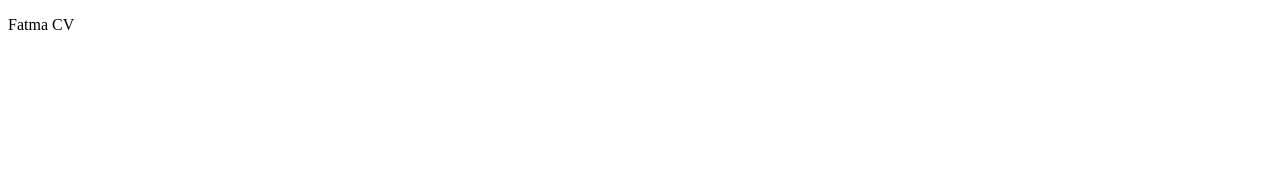
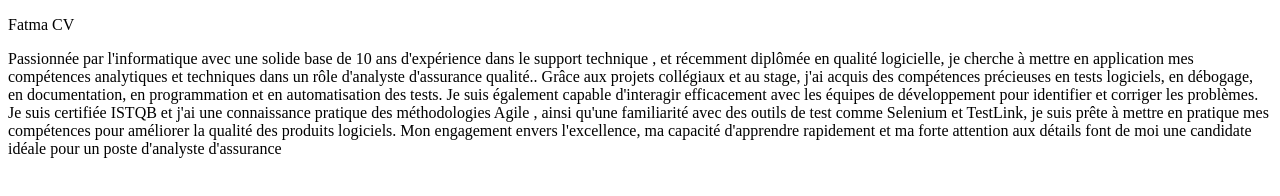
Before and after one commit to FatmaSOLIMAN80/Fatma_CV, a plain HTML site: page index.html in a window 1280 px wide. Drawn offline with Linux system fonts and the light colour scheme.

Commit message:
Update index.html

```diff
--- a/index.html
+++ b/index.html
@@ -11,6 +11,23 @@
 <body>
 
     <p>Fatma CV</p>
+    <p>Passionnée par l'informatique avec une solide base de 10 ans
+d'expérience dans le support technique , et récemment diplômée
+en qualité logicielle, je cherche à mettre en application mes
+compétences analytiques et techniques dans un rôle d'analyste
+d'assurance qualité.. Grâce aux projets collégiaux et au stage, j'ai
+acquis des compétences précieuses en tests logiciels, en
+débogage, en documentation, en programmation et en
+automatisation des tests. Je suis également capable d'interagir
+efficacement avec les équipes de développement pour identifier
+et corriger les problèmes.
+Je suis certifiée ISTQB et j'ai une connaissance pratique des
+méthodologies Agile , ainsi qu'une familiarité avec des outils de
+test comme Selenium et TestLink, je suis prête à mettre en
+pratique mes compétences pour améliorer la qualité des produits
+logiciels. Mon engagement envers l'excellence, ma capacité
+d'apprendre rapidement et ma forte attention aux détails font de
+        moi une candidate idéale pour un poste d'analyste d'assurance </p>
 
 </body>
 
```
